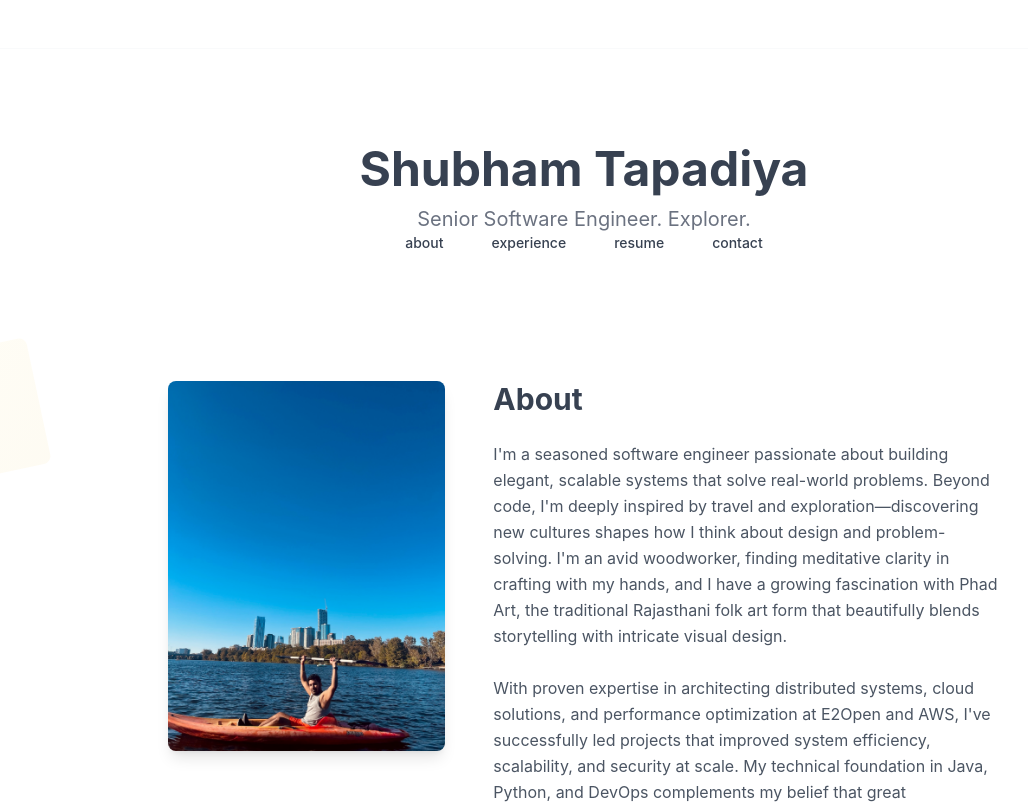
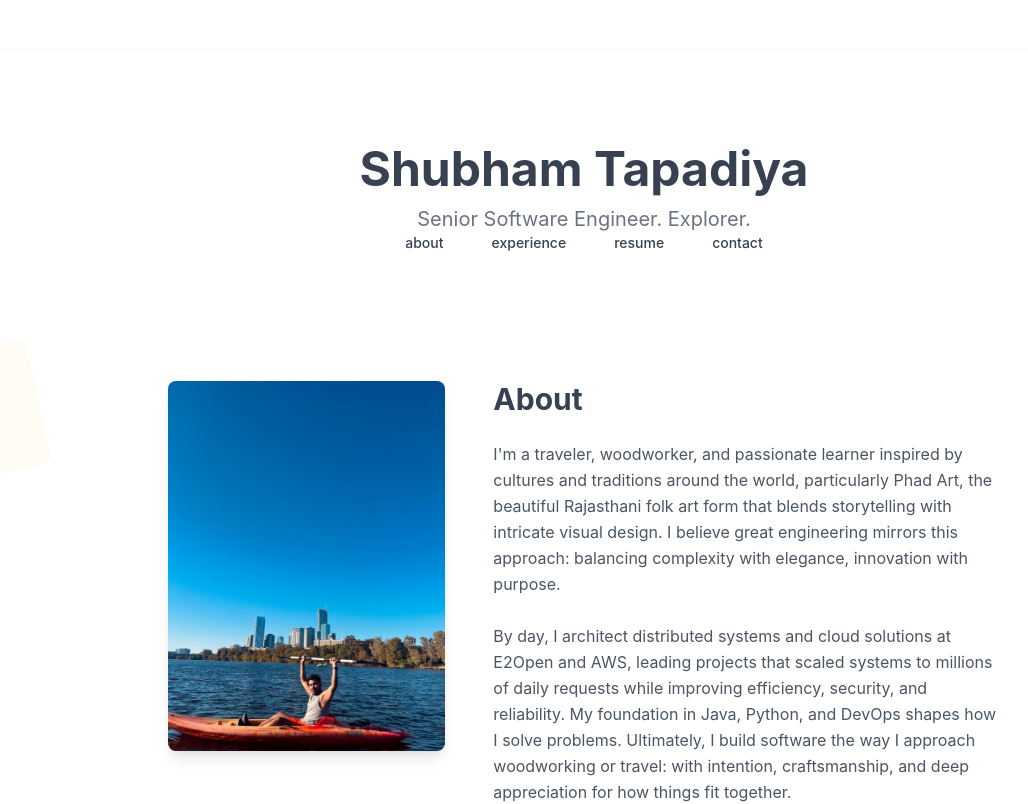
Before and after one commit to tapadiyams/portfolio, a React (Create React App) app: page / in a window 1280 px wide. Shown: the top 804 px of the page, without its empty margins (56-1084 px from the left). Built offline with nearby package versions, Linux system fonts and the light colour scheme.

Commit message:
Portfolio Transform

```diff
--- a/src/components/About.js
+++ b/src/components/About.js
@@ -35,9 +35,9 @@ export default function About() {
             >
               <h2 className="text-3xl font-bold text-gray-700 mb-6">About</h2>
               <p className="text-gray-600 leading-relaxed text-base">
-                I'm a seasoned software engineer passionate about building elegant, scalable systems that solve real-world problems. Beyond code, I'm deeply inspired by travel and exploration—discovering new cultures shapes how I think about design and problem-solving. I'm an avid woodworker, finding meditative clarity in crafting with my hands, and I have a growing fascination with Phad Art, the traditional Rajasthani folk art form that beautifully blends storytelling with intricate visual design.
+                I'm a traveler, woodworker, and passionate learner inspired by cultures and traditions around the world, particularly Phad Art, the beautiful Rajasthani folk art form that blends storytelling with intricate visual design. I believe great engineering mirrors this approach: balancing complexity with elegance, innovation with purpose.
                 <br /><br />
-                With proven expertise in architecting distributed systems, cloud solutions, and performance optimization at E2Open and AWS, I've successfully led projects that improved system efficiency, scalability, and security at scale. My technical foundation in Java, Python, and DevOps complements my belief that great engineering is about balance—between innovation and elegance, complexity and simplicity. I'm committed to leveraging these skills to drive meaningful technological advancement.
+                By day, I architect distributed systems and cloud solutions at E2Open and AWS, leading projects that scaled systems to millions of daily requests while improving efficiency, security, and reliability. My foundation in Java, Python, and DevOps shapes how I solve problems. Ultimately, I build software the way I approach woodworking or travel: with intention, craftsmanship, and deep appreciation for how things fit together.
               </p>
             </motion.div>
           </div>
```
